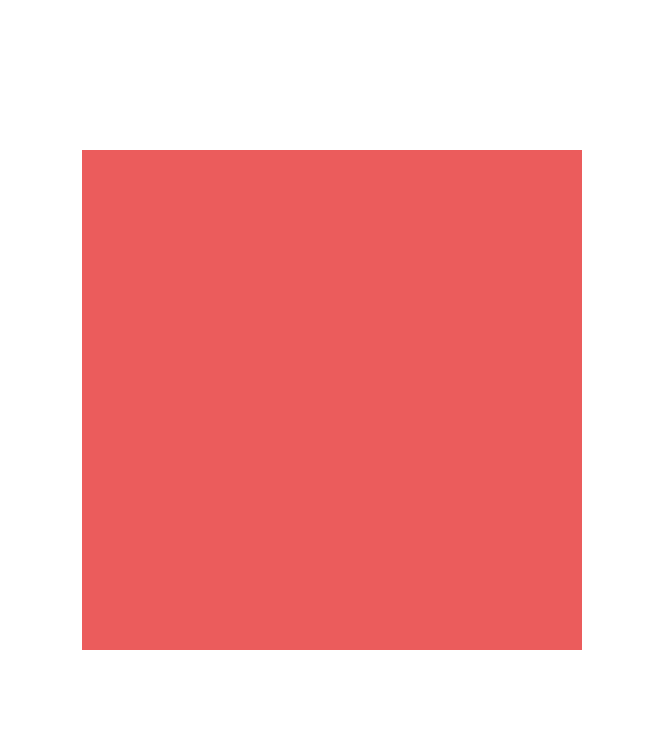
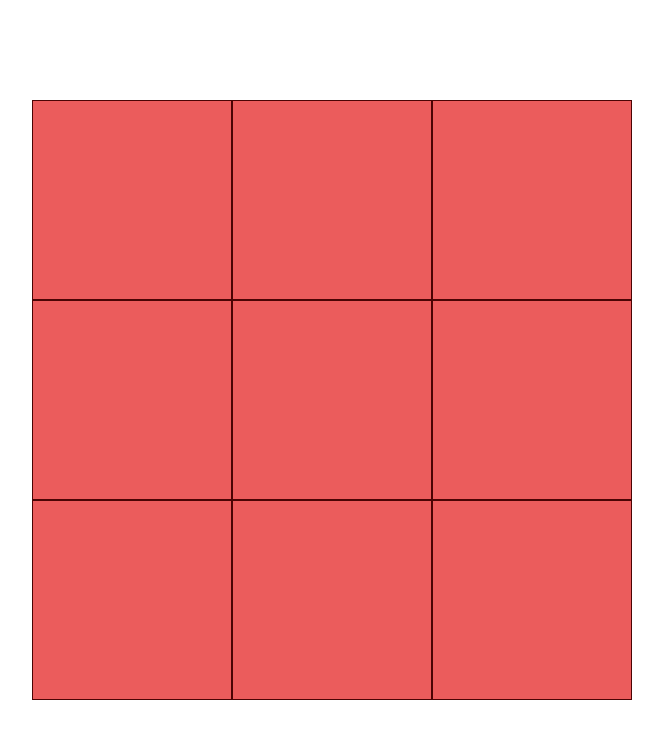
Before and after one commit to lmiguelcolombo/tic-tac-toe-react, a React (Create React App) app: page / in a window 1280 px wide. Shown: the top 738 px of the page, without its empty margins (308-971 px from the left). Built offline with nearby package versions, Linux system fonts and the light colour scheme.

Commit message:
feat: created squares

```diff
--- a/src/App.css
+++ b/src/App.css
@@ -15,7 +15,13 @@ body {
 }
 
 .board {
-  width: 500px;
-  height: 500px;
+  width: 600px;
+  height: 600px;
   background-color: #eb5c5c;
+  display: grid;
+  grid-template-columns: repeat(3, 200px);
 }
+
+.square {
+  border: 1px solid rgb(75, 4, 4);
+}
```
